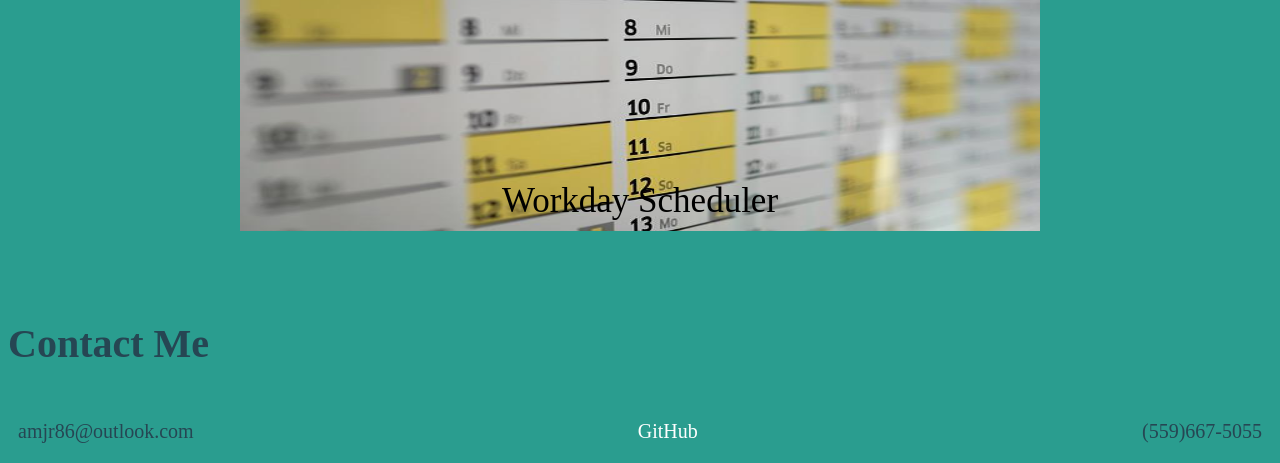
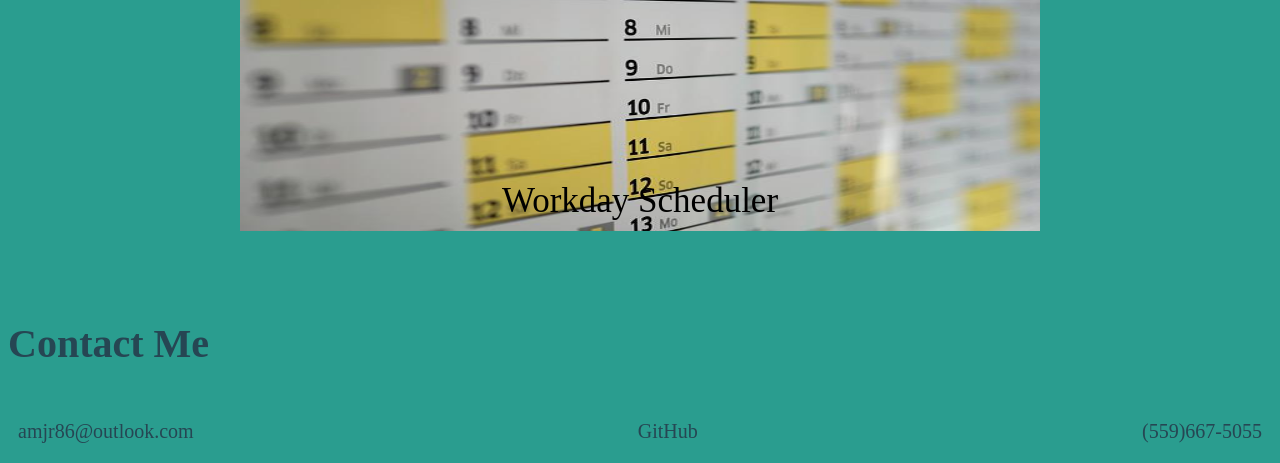
Before and after one commit to armando1236/portfolio, a plain HTML site: page index.html in a window 1280 px wide. Shown: the part 1485-1948 px from the top of the page. Drawn offline with Linux system fonts and the light colour scheme; files whose address does not match are found by name.

Commit message:
added link

```diff
--- a/index.html
+++ b/index.html
@@ -70,7 +70,7 @@
       <h4>Contact Me</h4>
         <section class="contact" id="contact">
           <section>amjr86@outlook.com</section>
-          <section><a href="#contact" style="text-decoration:none;color:white">GitHub</a></section>
+          <section><a href="https://github.com/armando1236" target="blank" style="text-decoration:none;color:rgb(38, 70, 83)">GitHub</a></section>
           <section>(559)667-5055</section>
         </section>
     </footer>
```
